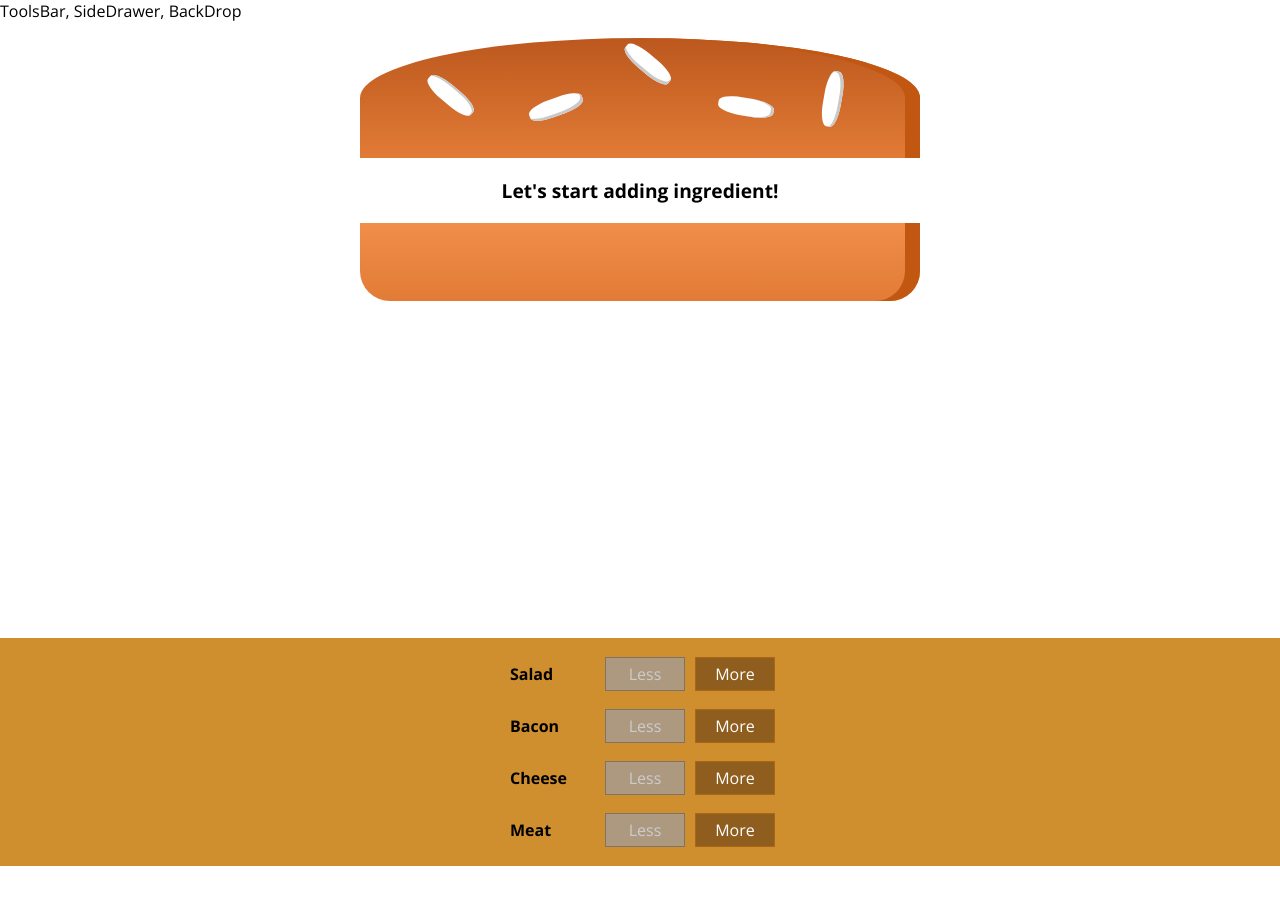
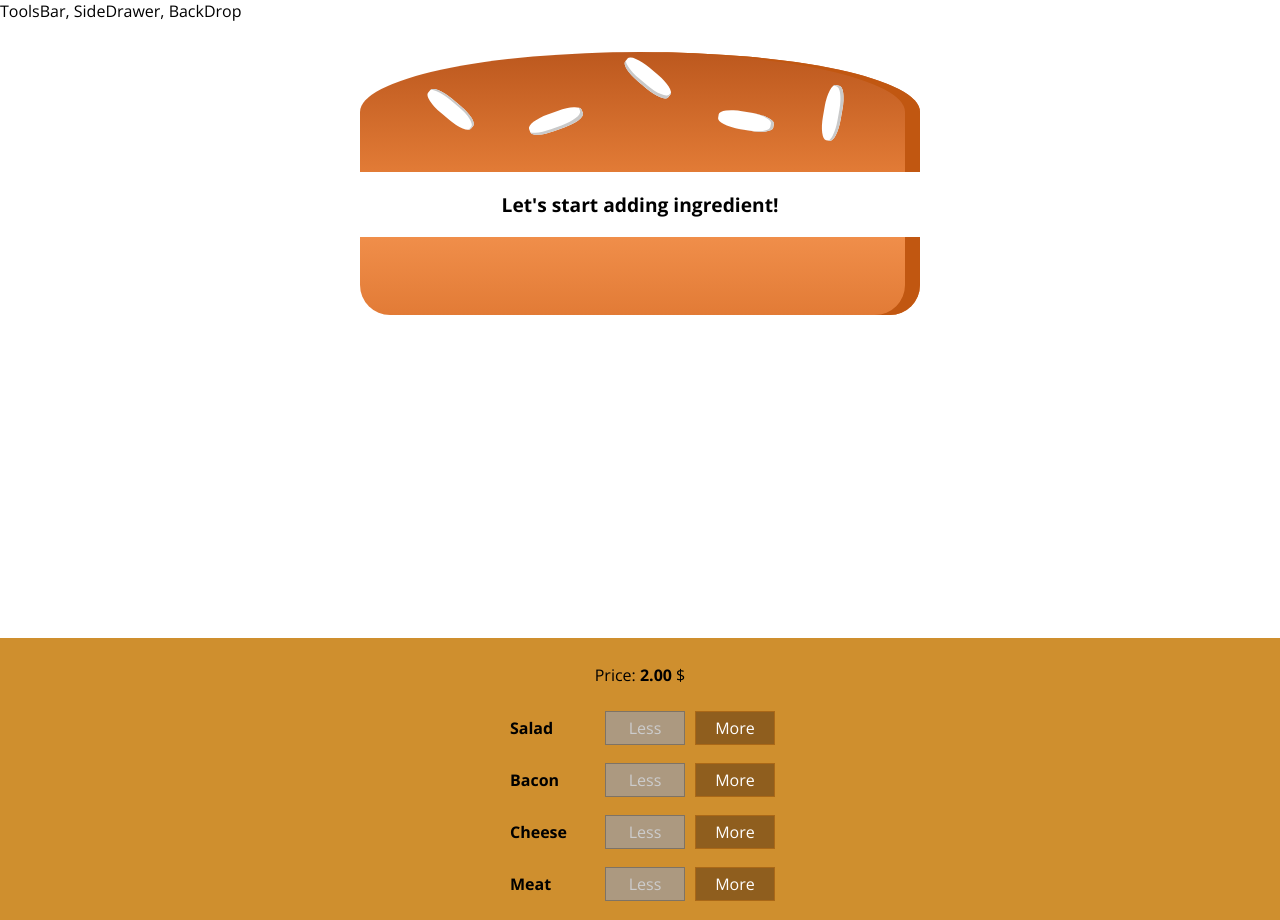
Before and after one commit to Chiibi/TryReact, a React (Create React App) app in the folder burger-builder/: page / in a window 1280 px wide. Before the commit the page ends 866 px from the top, so only its background shows below. Built offline with nearby package versions, Linux system fonts and the light colour scheme.

Commit message:
[Update] Show burger price and fix float point

```diff
--- a/burger-builder/src/components/Burger/BuildControls/BuildControls.jsx
+++ b/burger-builder/src/components/Burger/BuildControls/BuildControls.jsx
@@ -11,6 +11,7 @@ const controls = [
 
 const buildControls = (props) => (
     <div className="BuildControls">
+				<p>Price: <strong>{ props.price.toFixed(2) }</strong> $</p>
         {controls.map(ctrl => (
             <BuildControl
 							key={ ctrl.label }
--- a/burger-builder/src/components/Burger/Burger.css
+++ b/burger-builder/src/components/Burger/Burger.css
@@ -2,7 +2,7 @@
     width: 100%;
     margin: auto;
     height: 250px;
-    /*overflow: scroll;*/
+    overflow: scroll;
     text-align: center;
     font-weight: bold;
     font-size: 1.2rem;
@@ -17,8 +17,8 @@
 
 @media (min-width:500px) and (min-height: 401px) {
     .Burger {
-        width: 450px;
-        height: 400px;
+        width: 350px;
+        height: 300px;
     }
 }
 
--- a/burger-builder/src/containers/BurgerBuilder/BurgerBuilder.jsx
+++ b/burger-builder/src/containers/BurgerBuilder/BurgerBuilder.jsx
@@ -69,7 +69,8 @@ class BurgerBuilder extends Component {
         <BuildControls
           ingredientAdd={ this.addIngredientHandler }
           ingredientRemove={ this.removeIngredientHandler }
-          disabled={ disabledInfo } />
+          disabled={ disabledInfo }
+          price={ this.state.totalPrice } />
       </Aux>
     )
   }
```
